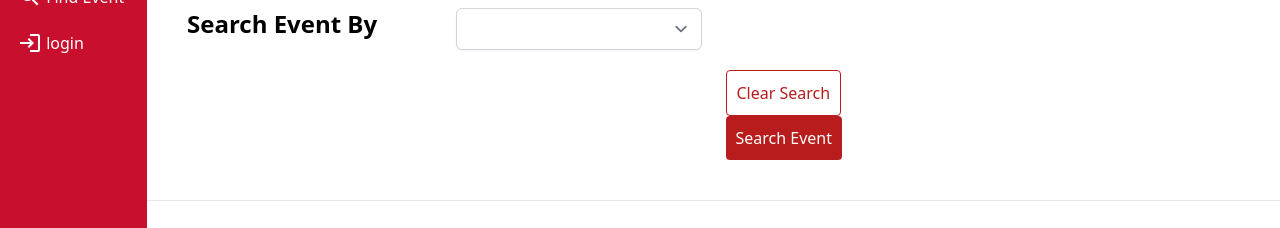
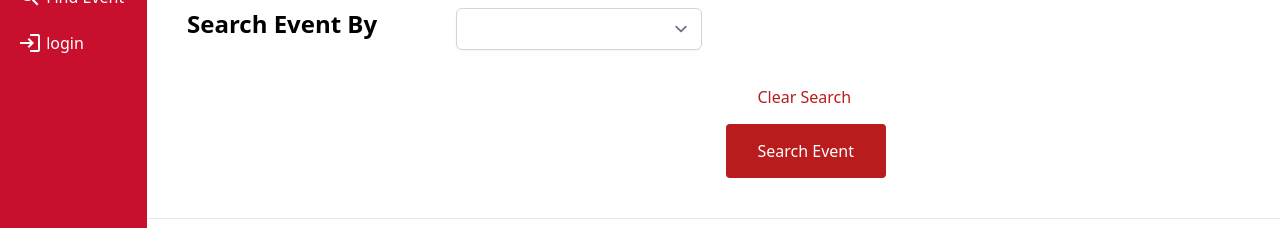
Before and after one commit to CIS-Spring-2023/project-cis_4339_project_11, a Vue app in the folder frontend/: page /findevents in a window 1280 px wide. Shown: the part 248-476 px from the top of the page. Built offline with nearby package versions, Linux system fonts and the light colour scheme; no server answers.

Commit message:
Add files via upload

```diff
--- a/frontend/src/index.css
+++ b/frontend/src/index.css
@@ -3,5 +3,12 @@
 @tailwind utilities;
 
 button {
-  padding: 10px;
+  background-color: #555555;
+  border: none;
+  color: white;
+  padding: 15px 32px;
+  text-align: center;
+  text-decoration: none;
+  display: inline-block;
+  font-size: 16px;;
 }
```
